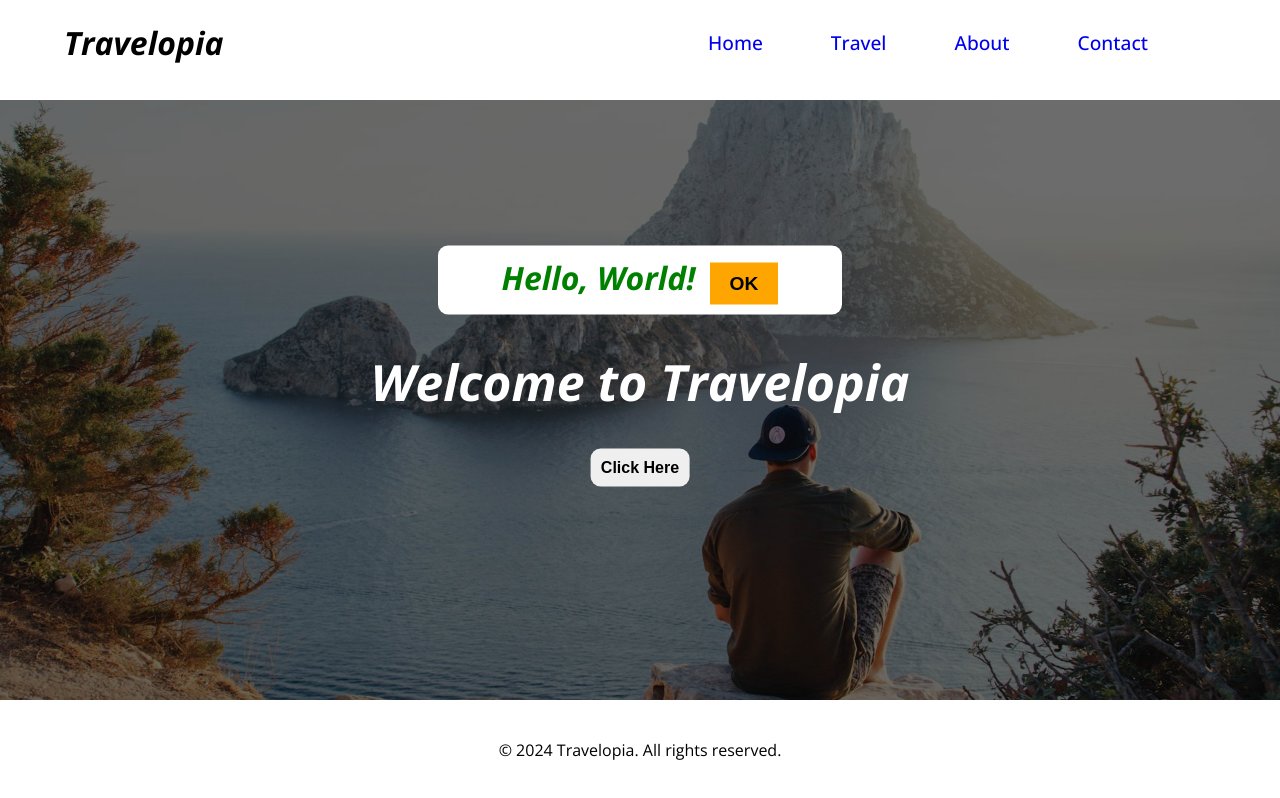
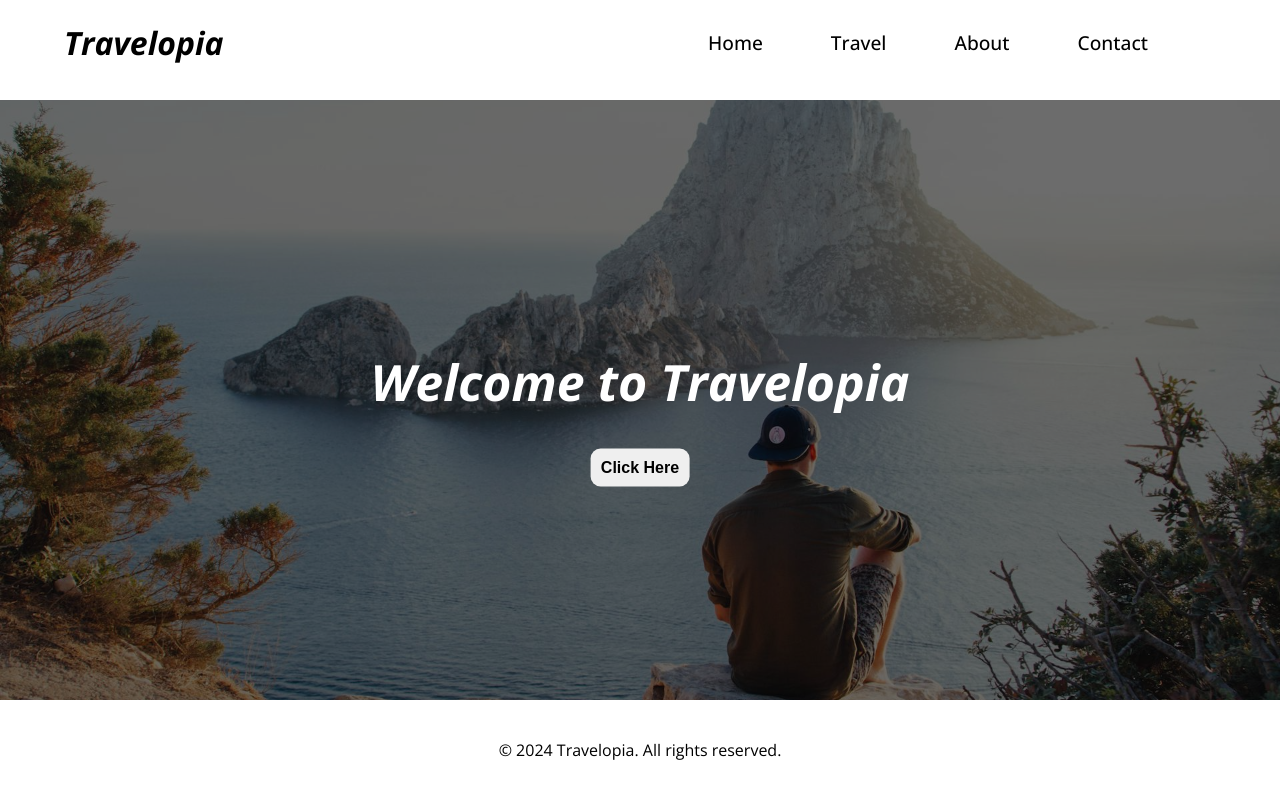
Before and after one commit to shivamdubeyagra/Travelopia.com, a plain HTML site: page idex.html in a window 1280 px wide. Drawn offline with nearby package versions, Linux system fonts and the light colour scheme.

Commit message:
Project Completed

```diff
--- a/css/style.css
+++ b/css/style.css
@@ -52,6 +52,7 @@ main img {
   text-decoration: none;
   font-size: larger;
   font-weight: 500;
+  color: black;
 }
 .navbar li a:hover {
   color: tomato;
@@ -114,6 +115,7 @@ main img {
   color: black;
 }
 #popup {
+  display: none;
   width: 30%;
   position: absolute;
   top: 30%;
--- a/idex.html
+++ b/idex.html
@@ -34,7 +34,7 @@
         <div id="popup">
           <div class="popup-content">
             <h1>Hello, World!</h1>
-            <button onclick="closePopup()">OK</button>
+            <button id="popup-btn" onclick="closePopup()">OK</button>
           </div>
         </div>
       </div>
--- a/script/script.js
+++ b/script/script.js
@@ -5,6 +5,7 @@ let NavMenu = document.querySelector("ul");
 ToggleMenu.addEventListener("click", () => {
   NavMenu.classList.toggle("showMenu");
 });
+
 
 function openPopup() {
   document.getElementById("popup").style.display = "block";
```
